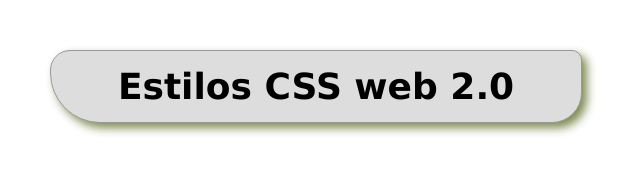
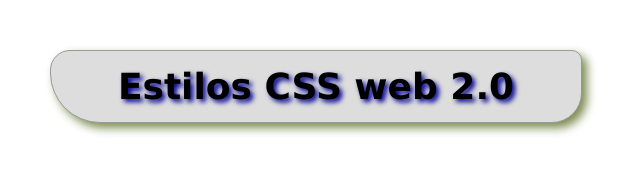
Before and after one commit to AlejandroHH98/Practicasdefrontend, a plain HTML site: page index.html in a window 1280 px wide. Shown: the whole page, without its empty margins (324-964 px from the left). Drawn offline with Linux system fonts and the light colour scheme.

Commit message:
Agregado de text-shadow

```diff
--- a/estilos.css
+++ b/estilos.css
@@ -21,4 +21,7 @@ body{
 }
 #titulo{
     font: bold 36px verdana, sans-serif;
+    text-shadow: rgb(0, 0,150) 3px 3px 5px; /*text-shadow: ; tiene las mismas
+    similitudes con respecto a su formato de edición que box-shadow: la unica diferencia
+    recae en que text-shadow: ; es utilizada para darle sombra a los textos que estén en "span"*/
 }
```
